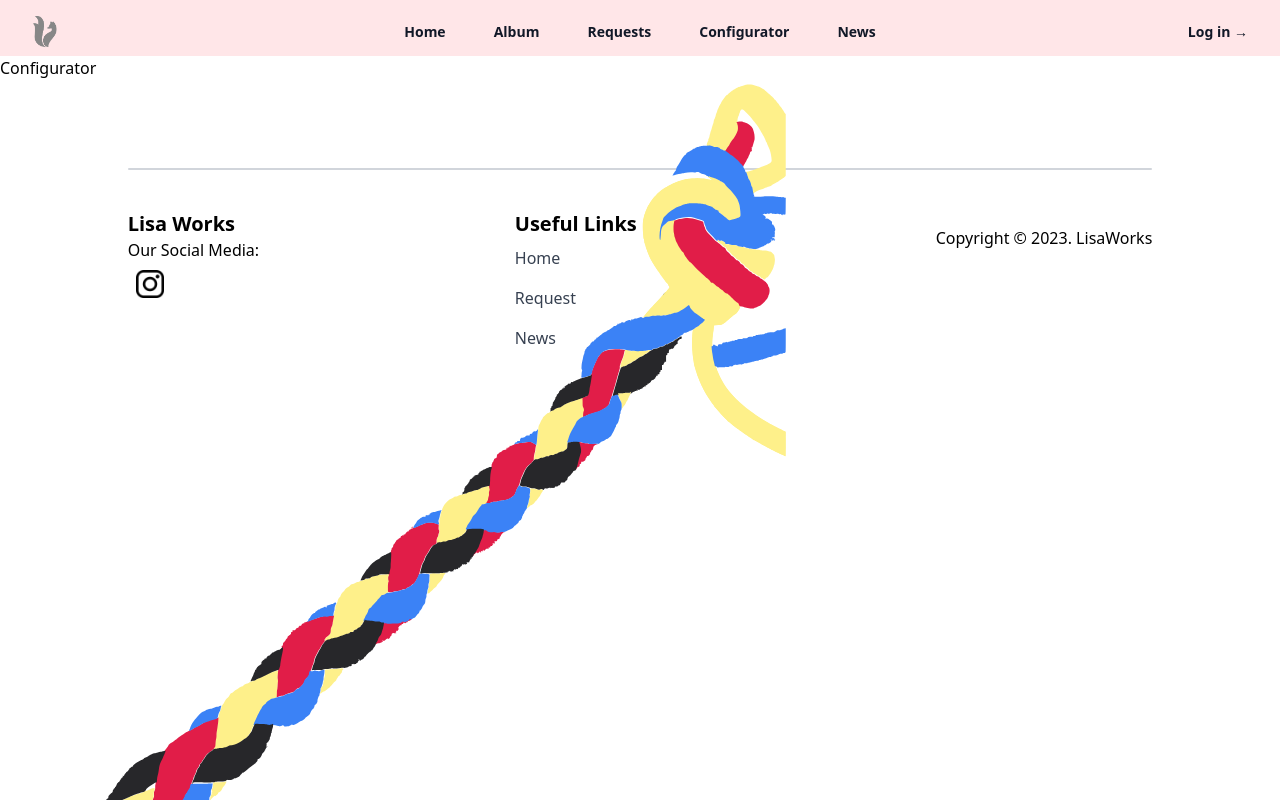
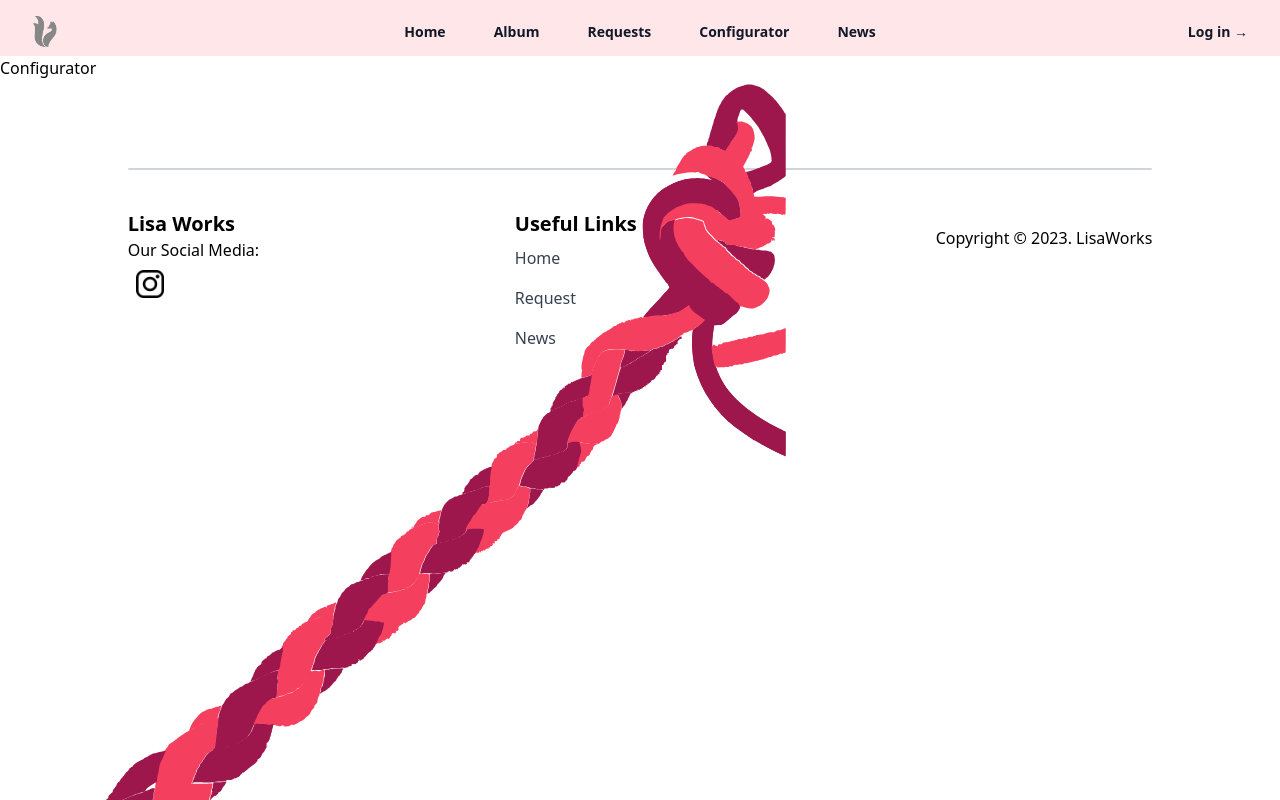
Before and after one commit to paulngch/lisaworks.studio-frontend, a React (Vite) app: page /pages/configurator in a window 1280 px wide. Shown: the top 800 px of the page. Built offline with nearby package versions, Linux system fonts and the light colour scheme.

Commit message:
Changed default Paracord SVGs to Reds

```diff
--- a/src/pages/Configurator.tsx
+++ b/src/pages/Configurator.tsx
@@ -9,16 +9,16 @@ const Configurator = () => {
       <div>Configurator</div>
       <div className=" relative w-[50%]">
         <div className="absolute">
-          <BlackParacord fill="#FEF08A" />
+          <BlackParacord fill="#9D174D" />
         </div>
         <div className="absolute">
-          <PurpleParacord fill="#E11D48" />
+          <PurpleParacord fill="#F43F5E" />
         </div>
         <div className="absolute">
-          <OliveParacord fill="#3B82F6" />
+          <OliveParacord fill="#F43F5E" />
         </div>
         <div className="absolute">
-          <NavyParacord fill="#27272A" />
+          <NavyParacord fill="#9D174D" />
         </div>
         {/* <img className="h-8 w-auto" src="/LisaWorksLogoFilledIn.png" alt="" /> */}
       </div>
```
